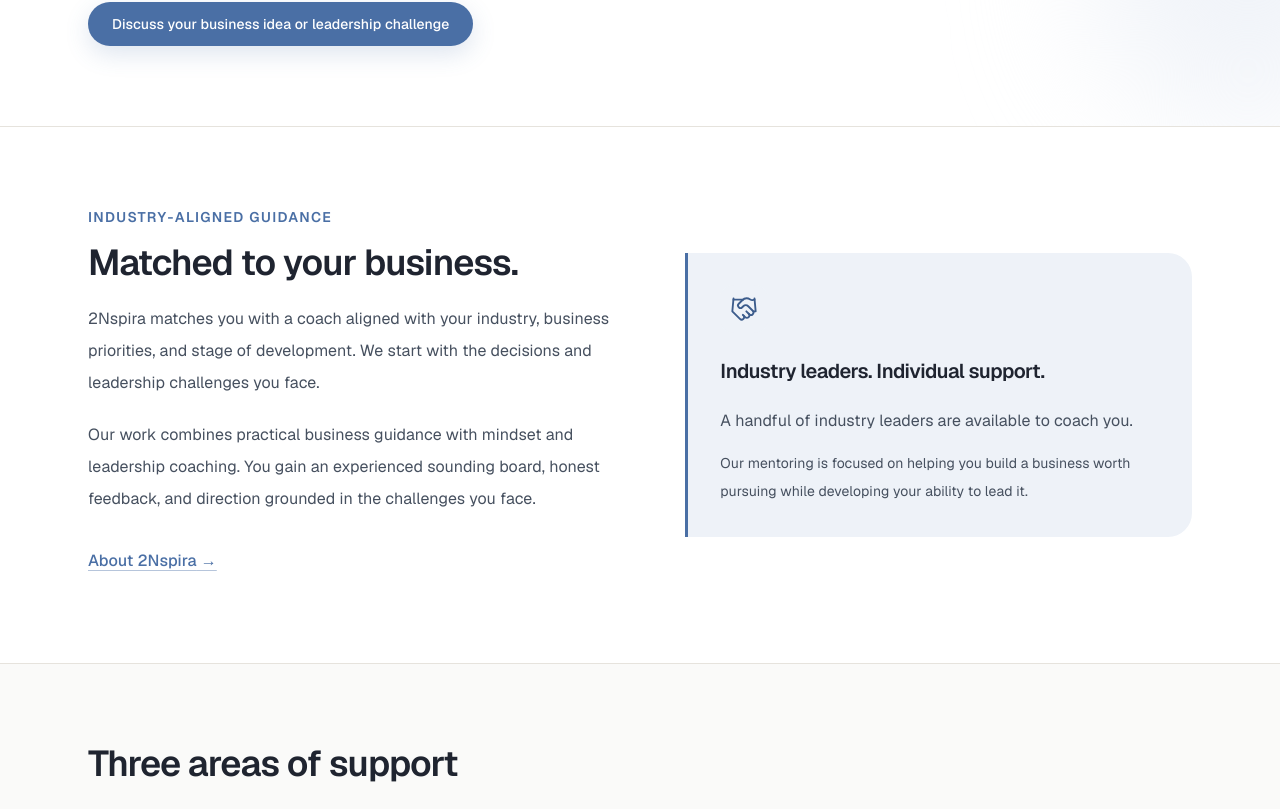
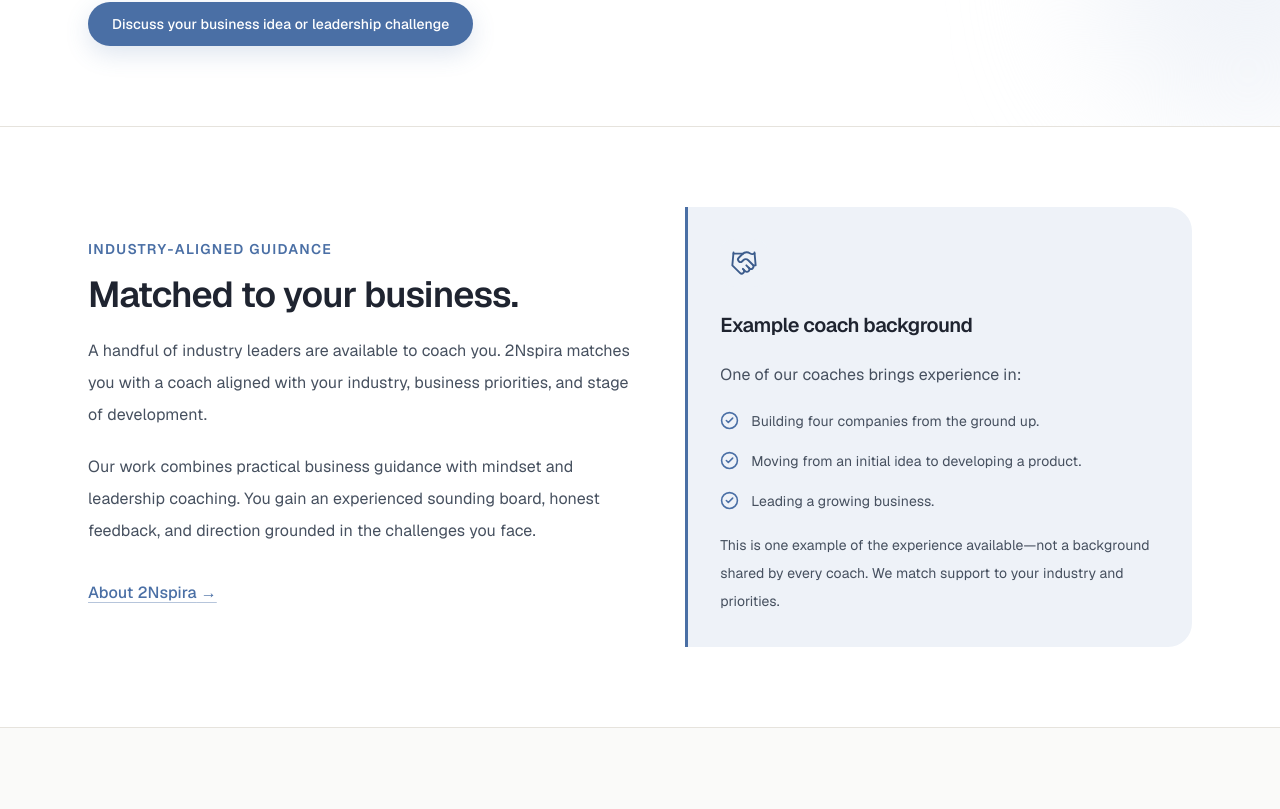
Before and after one commit to 2NspiraOpsTeam/2nspira-website, a Next.js app in the folder 2nspira-website/: page /coaching in a window 1280 px wide. Shown: the part 542-1351 px from the top of the page. Built offline with nearby package versions, Linux system fonts and the light colour scheme; no server answers.

Commit message:
feat: show an anonymous representative coach background

```diff
--- a/2nspira-website/src/app/coaching/page.tsx
+++ b/2nspira-website/src/app/coaching/page.tsx
@@ -110,15 +110,18 @@
         <div>
           <p className={eyebrow}>Industry-aligned guidance</p>
           <h2 data-catalog-reveal id="mentor-heading" className={`mt-4 ${h2}`}>Matched to your business.</h2>
-          <p className="mt-5 leading-8 text-body">2Nspira matches you with a coach aligned with your industry, business priorities, and stage of development. We start with the decisions and leadership challenges you face.</p>
+          <p className="mt-5 leading-8 text-body">A handful of industry leaders are available to coach you. 2Nspira matches you with a coach aligned with your industry, business priorities, and stage of development.</p>
           <p className="mt-5 leading-8 text-body">Our work combines practical business guidance with mindset and leadership coaching. You gain an experienced sounding board, honest feedback, and direction grounded in the challenges you face.</p>
           <Link href="/about" className={`mt-6 min-h-[44px] ${linkInline}`}>About 2Nspira <span aria-hidden="true">&nbsp;→</span></Link>
         </div>
         <aside aria-labelledby="mentor-background-heading" className={styles.mentorNote} data-catalog-fade>
           <span className={styles.iconBadge}><Handshake aria-hidden="true" size={28} strokeWidth={1.6} /></span>
-          <h3 id="mentor-background-heading" className={`mt-6 ${h3}`}>Industry leaders. Individual support.</h3>
-          <p className="mt-5 leading-8 text-body">A handful of industry leaders are available to coach you.</p>
-          <p className="mt-3 text-sm leading-7 text-body">Our mentoring is focused on helping you build a business worth pursuing while developing your ability to lead it.</p>
+          <h3 id="mentor-background-heading" className={`mt-6 ${h3}`}>Example coach background</h3>
+          <p className="mt-5 leading-8 text-body">One of our coaches brings experience in:</p>
+          <ul className="mt-4 space-y-3 text-sm leading-7 text-body">
+            {["Building four companies from the ground up.", "Moving from an initial idea to developing a product.", "Leading a growing business."].map(item => <li key={item} className="flex items-start gap-3"><CheckCircle2 aria-hidden="true" size={19} className="mt-1 shrink-0 text-accent" /><span>{item}</span></li>)}
+          </ul>
+          <p className="mt-4 text-sm leading-7 text-body">This is one example of the experience available—not a background shared by every coach. We match support to your industry and priorities.</p>
         </aside>
       </div>
     </section>
```
